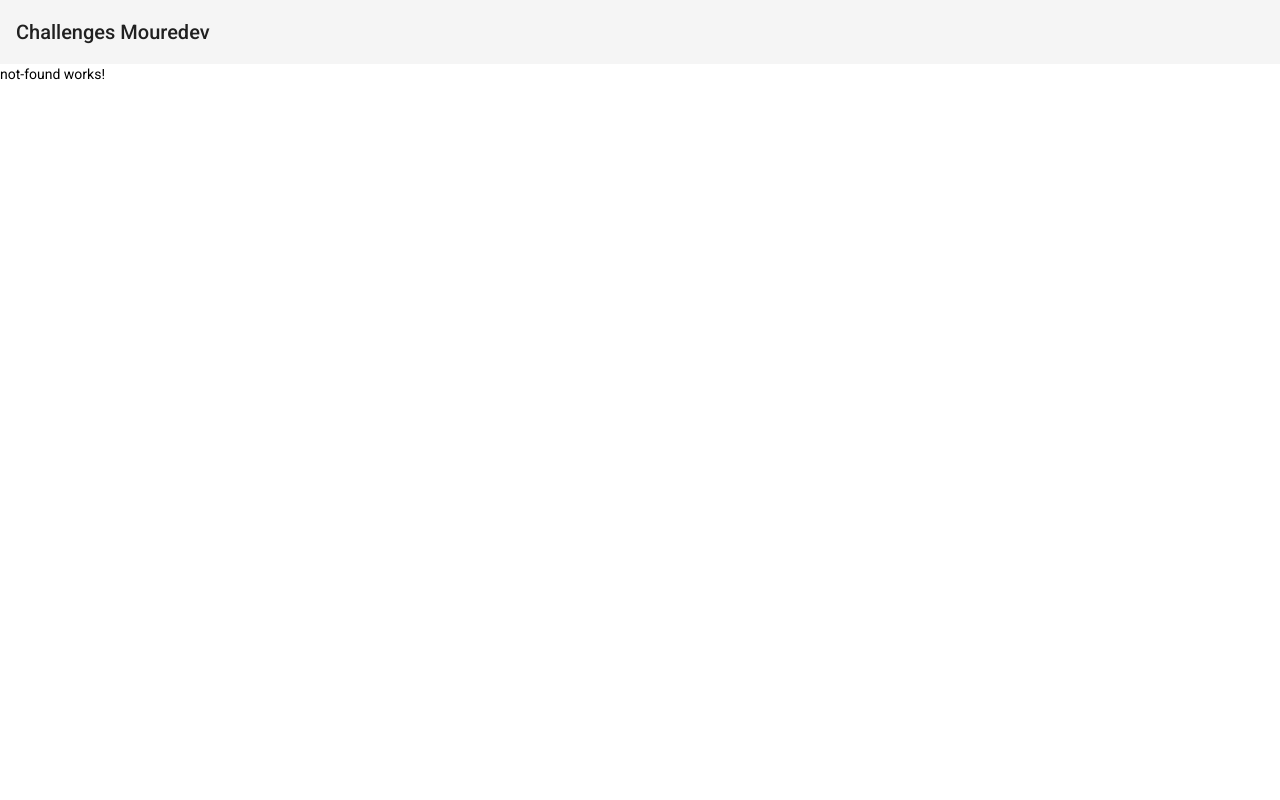
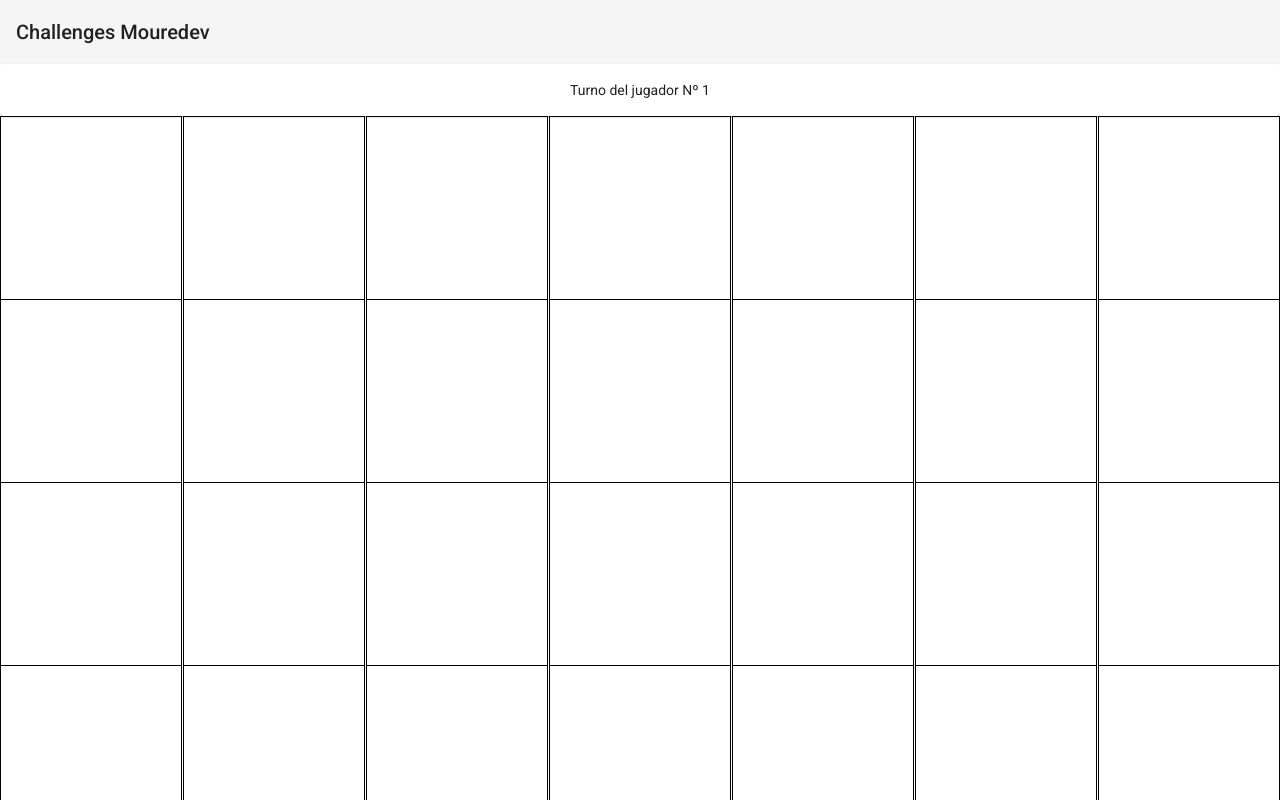
Before and after one commit to lnzambelli/challenges-project, an Angular app: page /conecta in a window 1280 px wide. Shown: the top 800 px of the page. Built offline with nearby package versions, Linux system fonts and the light colour scheme.

Commit message:
se agrego tablero y fichas

```diff
--- a/src/app/app-routing.module.ts
+++ b/src/app/app-routing.module.ts
@@ -16,6 +16,12 @@ const routes: Routes = [
         (m) => m.HomeModule
       ),
   },
+  { path: 'conecta',
+    loadChildren: () =>
+      import('./pages/conecta-cuatro/conecta-cuatro.module').then(
+        (m) => m.ConectaCuatroModule
+      )
+  },
   {
     path: '**',
     loadChildren: () =>
--- a/src/app/components/navbar/navbar.component.ts
+++ b/src/app/components/navbar/navbar.component.ts
@@ -1,6 +1,7 @@
 import { CommonModule } from '@angular/common';
 import { Component, NgModule, OnInit } from '@angular/core';
 import {MatToolbarModule} from '@angular/material/toolbar';
+import { Router } from '@angular/router';
 
 @Component({
   selector: 'app-navbar',
@@ -8,16 +9,17 @@ import {MatToolbarModule} from '@angular/material/toolbar';
     'mat-toolbar {cursor: pointer}',
   ],
   template: `
-    <mat-toolbar>
+    <mat-toolbar (click)="navigateTo()">
         <span>Challenges Mouredev</span>
     </mat-toolbar>
   `,
 })
-export class NavbarComponent implements OnInit {
+export class NavbarComponent {
 
-  constructor() { }
+  constructor(private router: Router) { }
 
-  ngOnInit(): void {
+  navigateTo(){
+    this.router.navigate(['home'])
   }
 
 }
--- /dev/null
+++ b/src/app/pages/conecta-cuatro/conecta-cuatro-routing.module.ts
@@ -0,0 +1,11 @@
+import { NgModule } from '@angular/core';
+import { RouterModule, Routes } from '@angular/router';
+import { ConectaCuatroComponent } from './conecta-cuatro.component';
+
+const routes: Routes = [{ path: '', component: ConectaCuatroComponent }];
+
+@NgModule({
+  imports: [RouterModule.forChild(routes)],
+  exports: [RouterModule]
+})
+export class ConectaCuatroRoutingModule { }
--- /dev/null
+++ b/src/app/pages/conecta-cuatro/conecta-cuatro.component.html
@@ -0,0 +1,11 @@
+<section class="resultado">
+    <mat-card class="titulo">Turno del jugador Nº {{usuarioActivo}}</mat-card>
+</section>
+
+<section >
+    <mat-grid-list cols="7" >
+        <mat-grid-tile *ngFor="let item of items; index as i" class="tablero" (click)="ponerFicha(i,item)">
+            {{item | fichas}}
+        </mat-grid-tile>
+    </mat-grid-list>
+</section>
--- /dev/null
+++ b/src/app/pages/conecta-cuatro/conecta-cuatro.component.scss
@@ -0,0 +1,9 @@
+.tablero{
+   border: solid 1px;
+   cursor: pointer;
+   box-sizing: border-box;
+}
+
+.titulo{
+    text-align: center;
+}
--- /dev/null
+++ b/src/app/pages/conecta-cuatro/conecta-cuatro.component.ts
@@ -0,0 +1,40 @@
+import { Component, OnInit } from '@angular/core';
+
+@Component({
+  selector: 'app-conecta-cuatro',
+  templateUrl: './conecta-cuatro.component.html',
+  styleUrls: ['./conecta-cuatro.component.scss']
+})
+export class ConectaCuatroComponent implements OnInit {
+
+  items: number[] = []
+  usuarioActivo: number = 1;
+  numerosDeJugadas: number = 1
+
+  constructor() { }
+
+  ngOnInit(): void {
+    this.numerosDeJugadas = 1;
+    this.cargarArray();
+  }
+
+
+  cargarArray(){
+      for(let i=1; i<=42; i++){
+        this.items.push(0)
+      }
+  }
+
+  ponerFicha(i: number, item: number){
+    if (item==0){
+      this.numerosDeJugadas++;
+      this.items[i] = this.usuarioActivo;
+      this.numerosDeJugadas%2 ? this.usuarioActivo=1 : this.usuarioActivo=2
+    }
+    else{
+      console.log("ya se ingreso una ficha")
+    }
+
+  }
+
+}
--- /dev/null
+++ b/src/app/pages/conecta-cuatro/fichas.pipe.ts
@@ -0,0 +1,19 @@
+import { Pipe, PipeTransform } from '@angular/core';
+
+@Pipe({
+  name: 'fichas'
+})
+export class FichasPipe implements PipeTransform {
+
+  transform(value: number): string {
+    let ficha = "";
+    if (value==1){
+        ficha= '`X' //wind + .
+    }else if(value==2){
+      ficha= 'O'
+    }
+
+    return ficha;
+  }
+
+}
```
Also changed, not shown: src/app/pages/conecta-cuatro/conecta-cuatro.module.ts (added, +21 -0 lines), 1 other file (tests, documents, lock files or other folders).
